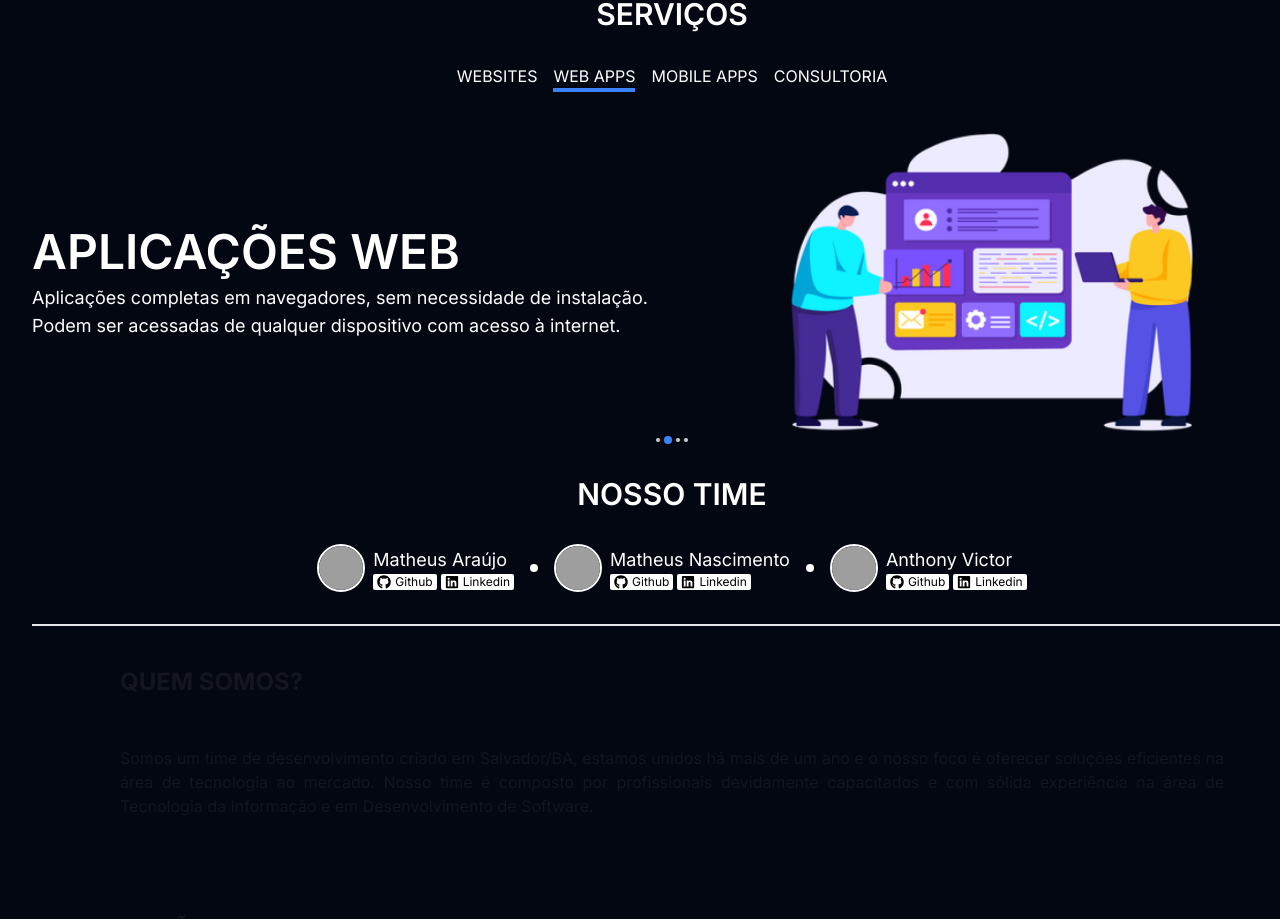
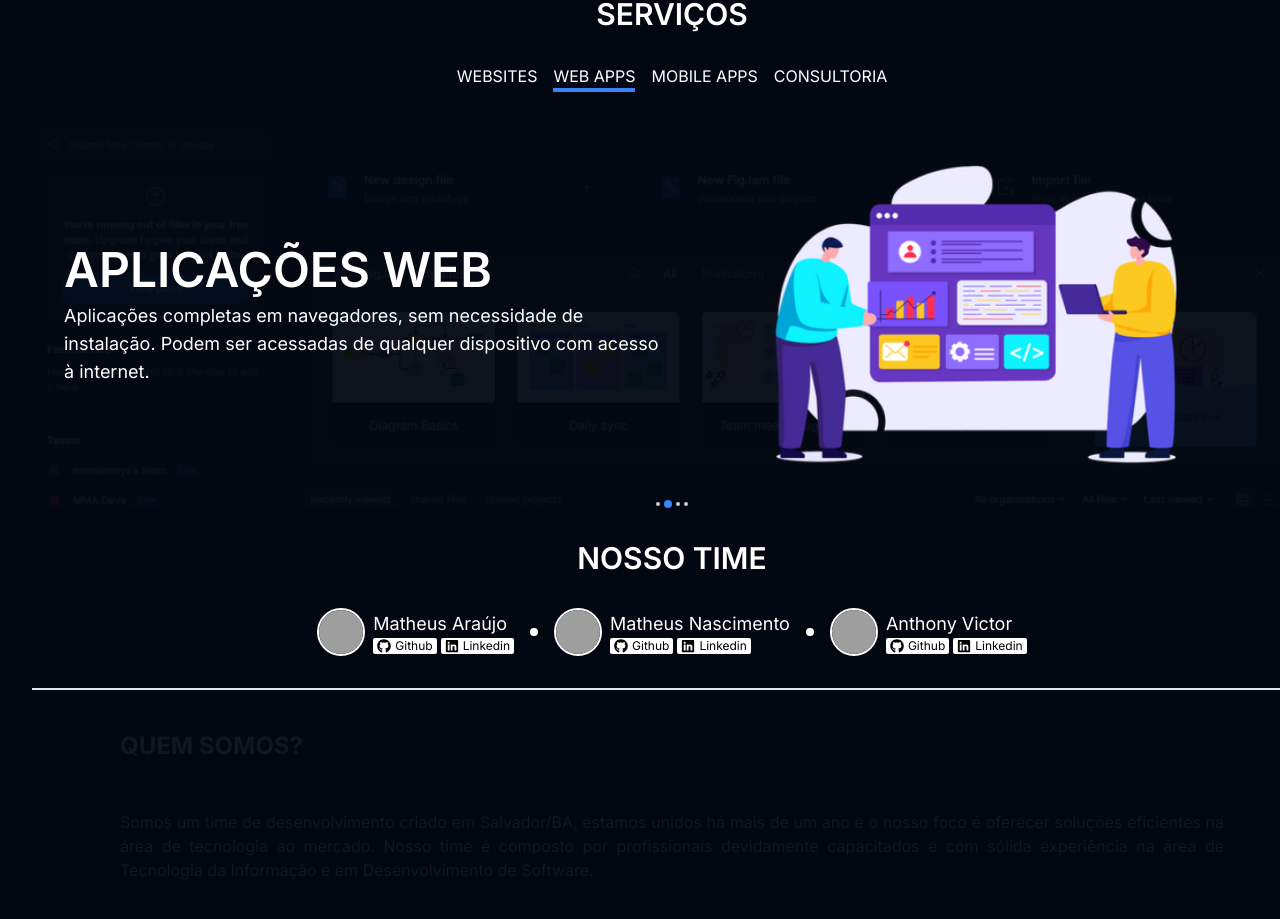
Before and after one commit to mmadevs/mmadevs-website, a Next.js app: page / in a window 1280 px wide. Shown: the part 916-1835 px from the top of the page. Built offline with nearby package versions, Linux system fonts and the light colour scheme; grey boxes are pictures that could not be loaded; what tailwindcss-animated would draw is missing.

Commit message:
feat: added background to tabitem

```diff
--- a/src/app/components/organisms/TabsContainer.tsx
+++ b/src/app/components/organisms/TabsContainer.tsx
@@ -37,7 +37,7 @@ export const TabsContainer = ({
         behavior: "smooth",
       });
     }
-  }, [selectedTab]);
+  }, [selectedTab]); // eslint-disable-line react-hooks/exhaustive-deps
 
   useEffect(() => {
     const doScroll = () => {
@@ -49,7 +49,7 @@ export const TabsContainer = ({
         `proximo: ${
           nextItem.route
         }, atual index: ${currentIndex}, proximo encontrado: ${
-          foundItem.route
+          (foundItem ?? items[0]).route
         }, items: ${items.map((x) => x.route)}`
       );
 
@@ -61,7 +61,7 @@ export const TabsContainer = ({
     return () => {
       clearInterval(timer);
     };
-  }, []);
+  }, []); // eslint-disable-line react-hooks/exhaustive-deps
 
   return (
     <div className="relative flex flex-col gap-8">
@@ -100,7 +100,8 @@ export const TabsContainer = ({
               key={item.route}
               id={item.route.replace("#", "")}
               className={`
-                shrink-0 w-full h-80 snap-always snap-start flex flex-col lg:flex-row
+                shrink-0 w-full h-96 snap-always snap-start flex flex-col lg:flex-row
+                bg-[url('/assets/img/services-websites-bg-desktop.png')] bg-opacity-0 bg-no-repeat bg-cover p-8
                 `}
             >
               {/* px-4 lg:px-16 max-w-6xl */}
```
Also changed, not shown: public/assets/img/services-websites-bg-desktop.png.
